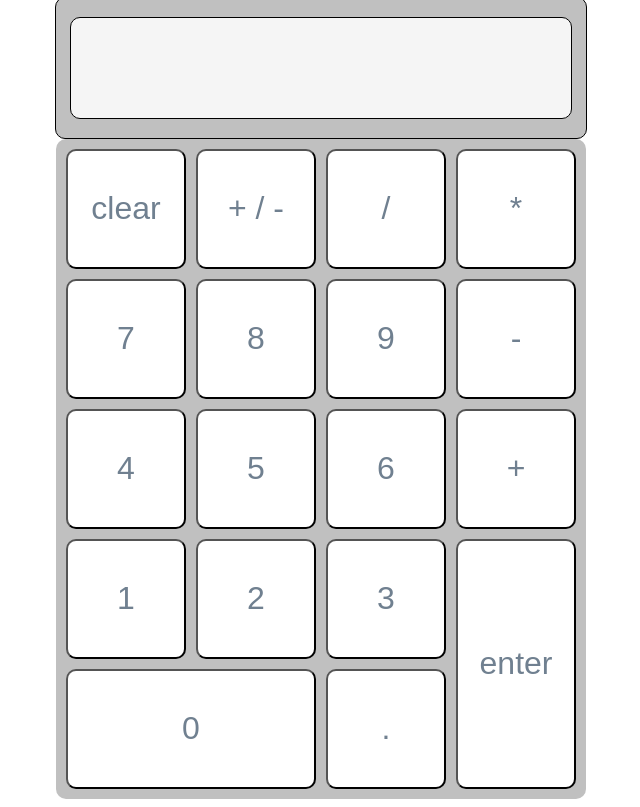
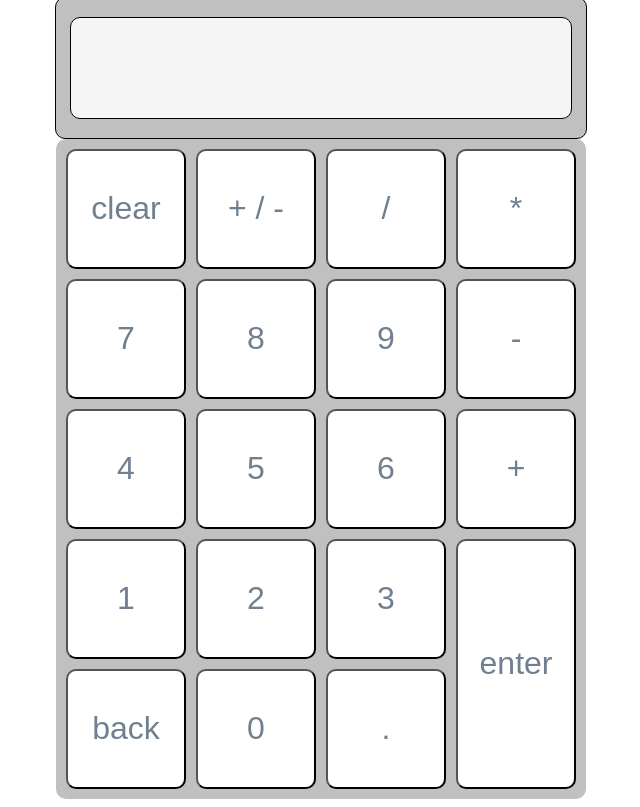
Before and after one commit to king7hills/niftyCalculator, a plain HTML site: page index.html in a window 1280 px wide. Shown: the part 159-966 px from the top of the page, without its empty margins (319-959 px from the left). Drawn offline with Linux system fonts and the light colour scheme; a web font is replaced by a local one.

Commit message:
created back button

```diff
--- a/index.html
+++ b/index.html
@@ -37,8 +37,9 @@
                 <button class="square" id="one">1</button>
                 <button class="square" id="two">2</button>
                 <button class="square" id="three">3</button>
+                <button class="square" id="backSpace">back</button>
+                <button class="square" id="zero">0</button>
                 <button class="square" id="decimal">.</button>
-                <button class="square" id="zero">0</button>
             </div>
         </div>
         <div id="footer">
--- a/styles.css
+++ b/styles.css
@@ -71,13 +71,18 @@ body {
 
 }
 
-#decimalButton {
-    grid-column: 3;
+#back {
+    grid-column: 1;
     grid-row: 4;
 }
 
 #zero {
-    grid-column: 1/3;
+    grid-column: 2;
+    grid-row: 4;
+}
+
+#decimalButton {
+    grid-column: 3;
     grid-row: 4;
 }
 
```
